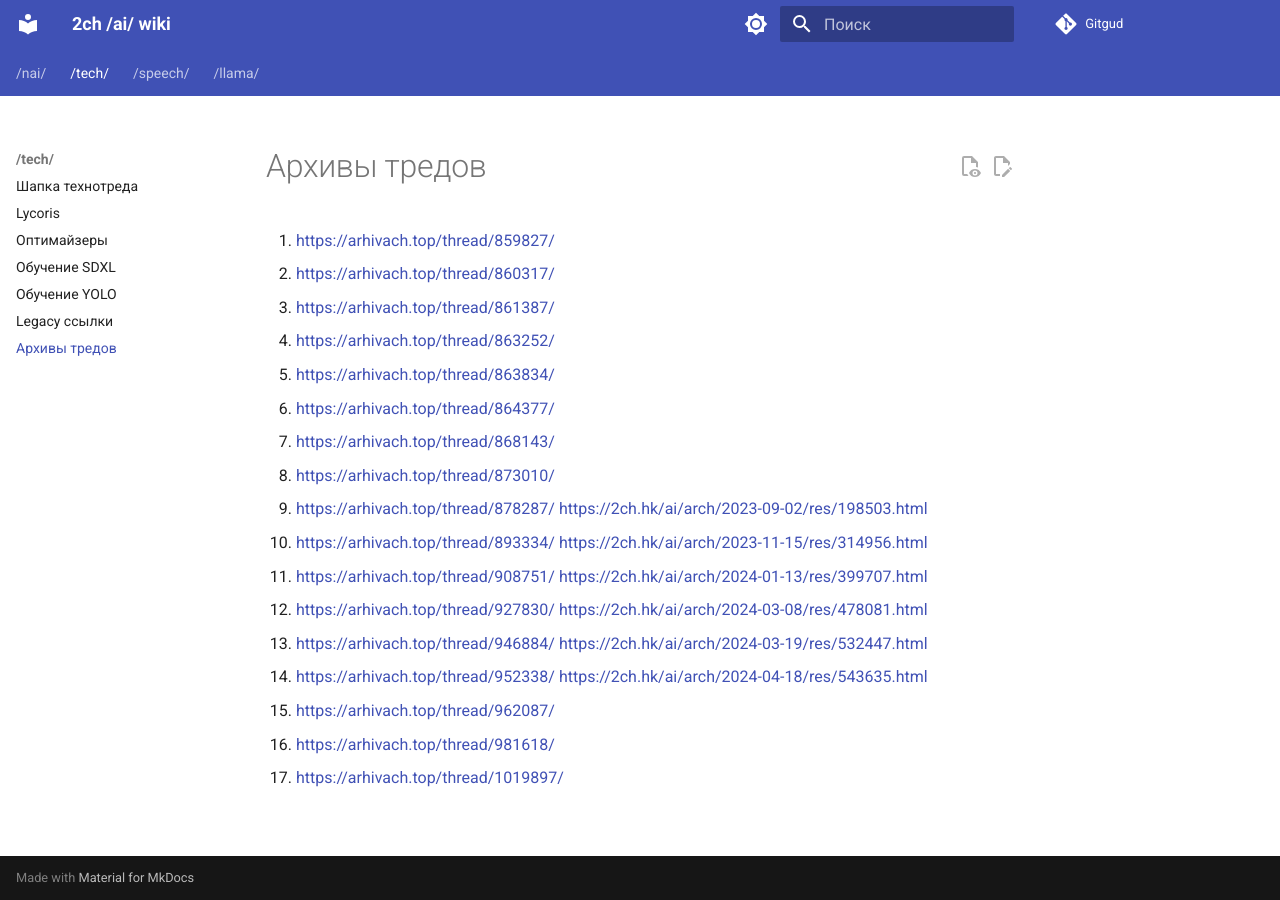
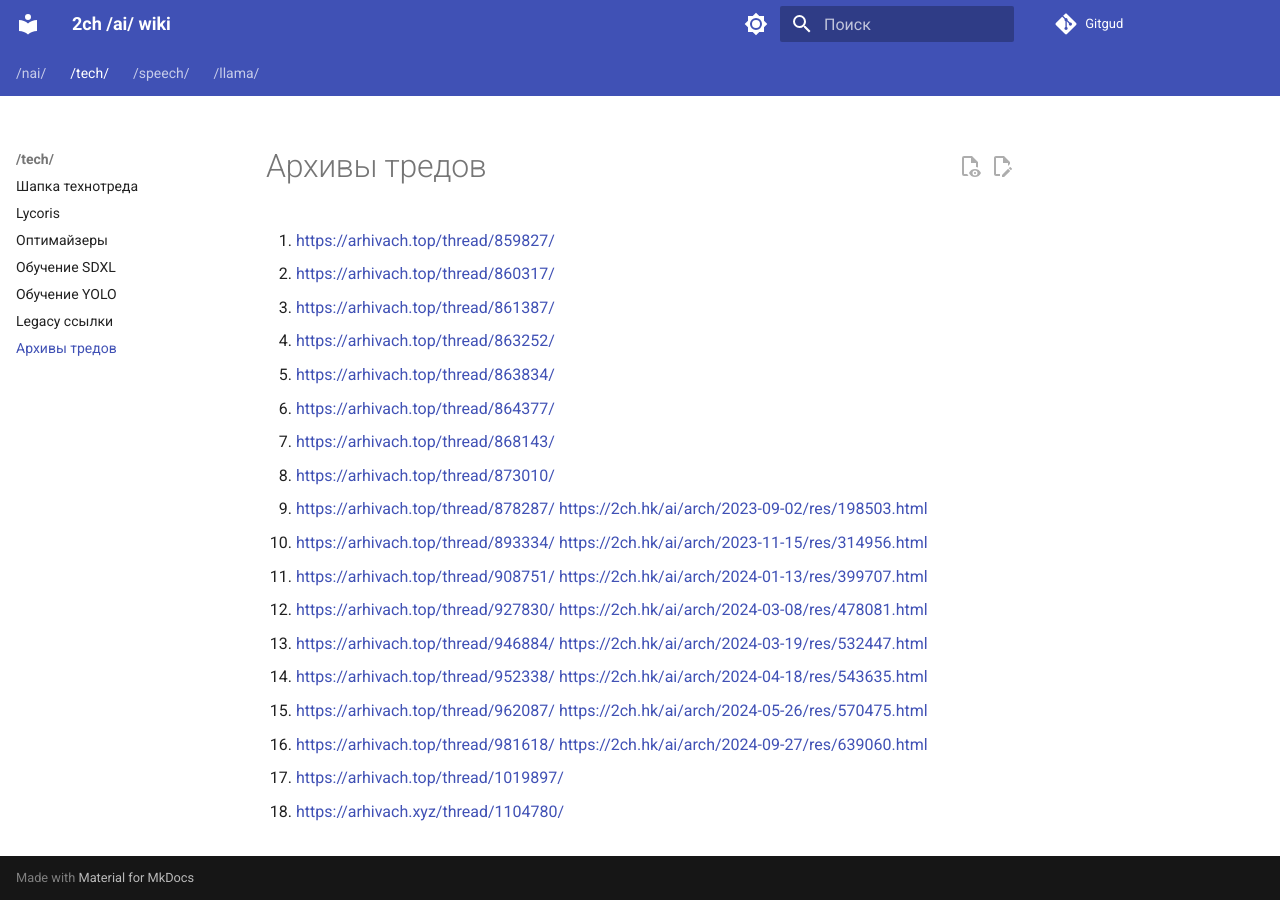
Before and after one commit to 2ch-ai/wiki, an MkDocs documentation site: the page built from docs/tech/old_threads.md, in a window 1280 px wide. Built offline with MkDocs 1.6.1 and Material for MkDocs 9.7.7, drawn with Linux system fonts in a browser that asks for light colours; some of the changed lines change nothing that is shown.

Commit message:
Архив тредов

```diff
--- a/docs/tech/old_threads.md
+++ b/docs/tech/old_threads.md
@@ -12,6 +12,7 @@
 12. <https://arhivach.top/thread/927830/> <https://2ch.hk/ai/arch/2024-03-08/res/478081.html>
 13. <https://arhivach.top/thread/946884/> <https://2ch.hk/ai/arch/2024-03-19/res/532447.html>
 14. <https://arhivach.top/thread/952338/> <https://2ch.hk/ai/arch/2024-04-18/res/543635.html>
-15. <https://arhivach.top/thread/962087/>
-16. <https://arhivach.top/thread/981618/>
+15. <https://arhivach.top/thread/962087/> <https://2ch.hk/ai/arch/2024-05-26/res/570475.html>
+16. <https://arhivach.top/thread/981618/> <https://2ch.hk/ai/arch/2024-09-27/res/639060.html>
 17. <https://arhivach.top/thread/1019897/>
+18. <https://arhivach.xyz/thread/1104780/>
```
